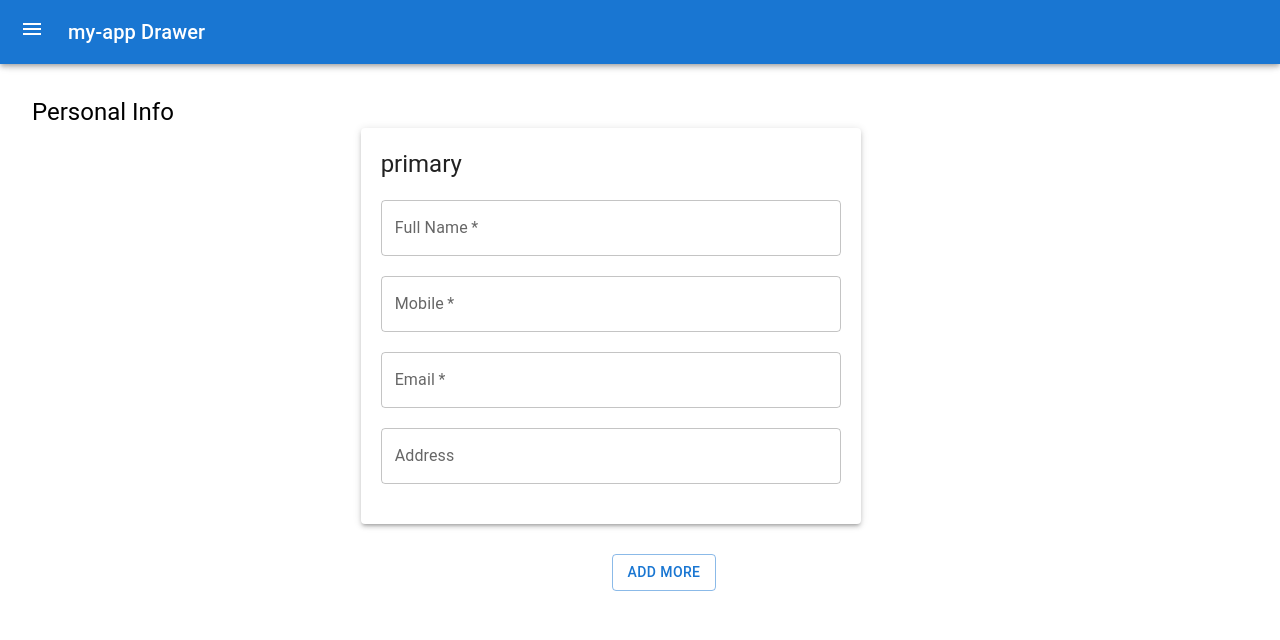
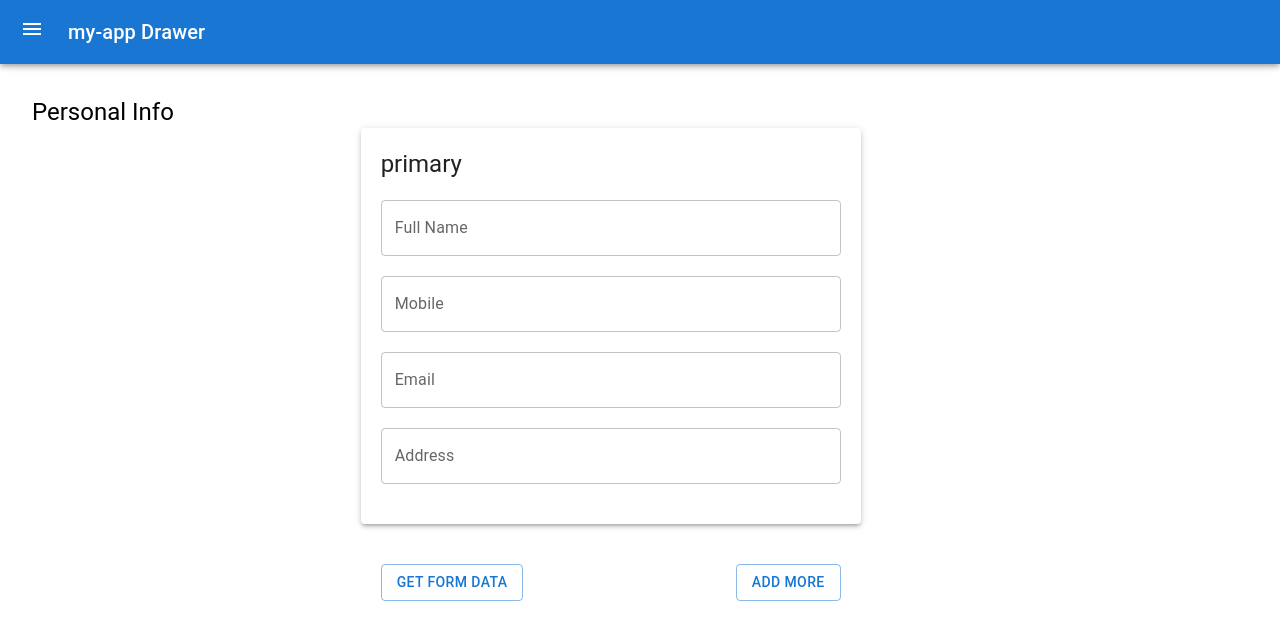
Before and after one commit to asim-mazari/my-app, a React (Create React App) app: page / in a window 1280 px wide. Shown: the top 640 px of the page. Built offline with nearby package versions, Linux system fonts and the light colour scheme.

Commit message:
validation performed using formik and yup

```diff
--- a/src/components/default-components/Contact/ContactBox.tsx
+++ b/src/components/default-components/Contact/ContactBox.tsx
@@ -1,13 +1,21 @@
 import React from "react";
 import { Box, Paper, Typography, TextField } from "@mui/material";
 import Field from "./Field";
+import { useFormik } from "formik";
+import * as Yup from "yup";
+
+
+
 
 interface ContactBoxProps {
   fields: Field[];
   setFields: React.Dispatch<React.SetStateAction<Field[]>>;
+  formik: any;
+  buttonClicked: boolean;
 }
 
-function ContactBox({ fields, setFields }: ContactBoxProps) {
+function ContactBox({ fields, setFields, formik, buttonClicked }: ContactBoxProps) {
+  let check=false;
   const handleFieldChange = (
     e: React.ChangeEvent<HTMLInputElement>,
     field: Field
@@ -25,23 +33,14 @@ function ContactBox({ fields, setFields }: ContactBoxProps) {
     setFields(updatedFields);
   };
 
-  const validateFields = () => {
-    const updatedFields = fields.map((field) => {
-      const { fullName, mobile, email } = field;
-      const isFullNameEmpty = fullName.trim() === "";
-      const isMobileEmpty = mobile.trim() === "";
-      const isEmailEmpty = email.trim() === "";
 
-      return {
-        ...field,
-        error: isFullNameEmpty || isMobileEmpty || isEmailEmpty,
-      };
-    });
-    setFields(updatedFields);
-  };
 
   return (
-    <Box sx={{ marginLeft: "26%" }} component="form">
+    <Box
+      sx={{ marginLeft: "26%" }}
+      component="form"
+      onSubmit={formik.handleSubmit}
+    >
       {fields.map((field) => (
         <Paper
           elevation={3}
@@ -55,70 +54,83 @@ function ContactBox({ fields, setFields }: ContactBoxProps) {
             label="Full Name"
             variant="outlined"
             fullWidth
-            required
+            name="fullName"
             value={field.fullName}
-            error={field.error && field.fullName.trim() === ""}
-            helperText={
-              field.error && field.fullName.trim() === ""
-                ? "Full Name is required"
-                : ""
+            onChange={(e: React.ChangeEvent<HTMLInputElement>) => {
+              formik.handleChange(e);
+              handleFieldChange(e, field);
+            }}
+            onBlur={formik.handleBlur}
+            error={
+              formik.touched.fullName &&
+              !!formik.errors.fullName &&
+              field.fullName.trim() === ""
             }
-            name="fullName"
-            onChange={(e: React.ChangeEvent<HTMLInputElement>) =>
-              handleFieldChange(e, field)
-            }
+            helperText={formik.touched.fullName && formik.errors.fullName}
             sx={{ marginBottom: "20px" }}
-            onBlur={validateFields} // Validate fields on blur
-            onKeyUp={validateFields} // Validate fields on keyup
           />
           <TextField
             label="Mobile"
             variant="outlined"
-            required
             fullWidth
+            name="mobile"
+            type="tel"
+            inputProps={{ pattern: "[0-9]*" }}
             value={field.mobile}
-            error={field.error && field.mobile.trim() === ""}
+            onChange={(e: React.ChangeEvent<HTMLInputElement>) => {
+              const { value } = e.target;
+              const isNumber = /^\d*$/.test(value); // Check if the value is a number
+              if (isNumber) {
+                formik.handleChange(e);
+                handleFieldChange(e, field);
+              }
+            }}
+            onBlur={formik.handleBlur}
+            error={
+              (formik.touched.mobile && !!formik.errors.mobile) ||
+              (!!field.mobile && !/^\d*$/.test(field.mobile)) // Check if the value is a string
+            }
             helperText={
-              field.error && field.mobile.trim() === ""
-                ? "Mobile is required"
-                : ""
-            }
-            name="mobile"
-            onChange={(e: React.ChangeEvent<HTMLInputElement>) =>
-              handleFieldChange(e, field)
+              (formik.touched.mobile && formik.errors.mobile) ||
+              (!!field.mobile &&
+                !/^\d*$/.test(field.mobile) &&
+                "Please enter numbers only")
             }
             sx={{ marginBottom: "20px" }}
-            onBlur={validateFields} // Validate fields on blur
-            onKeyUp={validateFields} // Validate fields on keyup
           />
+
           <TextField
             label="Email"
             variant="outlined"
-            required
             fullWidth
+            name="email"
             value={field.email}
-            error={field.error && field.email.trim() === ""}
-            helperText={
-              field.error && field.email.trim() === ""
-                ? "Email is required"
-                : ""
+            onChange={(e: React.ChangeEvent<HTMLInputElement>) => {
+              formik.handleChange(e);
+              handleFieldChange(e, field);
+            }}
+            onBlur={formik.handleBlur}
+            error={
+              formik.touched.email &&
+              !!formik.errors.email &&
+              field.email.trim() === ""
             }
-            name="email"
-            onChange={(e: React.ChangeEvent<HTMLInputElement>) =>
-              handleFieldChange(e, field)
-            }
+            helperText={formik.touched.email && formik.errors.email}
             sx={{ marginBottom: "20px" }}
-            onBlur={validateFields} // Validate fields on blur
-            onKeyUp={validateFields} // Validate fields on keyup
           />
           <TextField
             label="Address"
             variant="outlined"
             fullWidth
+            name="address"
+            onChange={formik.handleChange}
+            onBlur={formik.handleBlur}
             sx={{ marginBottom: "20px" }}
           />
         </Paper>
       ))}
+
+
     </Box>
   );
 }
--- a/src/components/default-components/Contact/ContactForm.tsx
+++ b/src/components/default-components/Contact/ContactForm.tsx
@@ -1,34 +1,54 @@
 import React, { useState } from "react";
-import { Box, Typography, Button } from "@mui/material";
+import { Box, Typography, Button, Grid } from "@mui/material";
 import ContactBox from "./ContactBox";
 import Field from "./Field";
-function ContactForm() {
-  const [fields, setFields] = useState<Field[]>([
-    {
-      id: 1,
-      label: "primary",
+import { useFormik } from "formik";
+import * as Yup from "yup";
+
+const validationSchema = Yup.object().shape({
+  fullName: Yup.string().required("Full Name is required"),
+  mobile: Yup.string().required("Mobile is required"),
+  email: Yup.string().email("Invalid email address").required("Email is required"),
+});
+
+interface ContactFormProps {
+  fields: Field[];
+  setFields: React.Dispatch<React.SetStateAction<Field[]>>;
+}
+
+function ContactForm({ fields, setFields }: ContactFormProps) {
+  const [buttonClicked, setButtonClicked] = useState(false);
+  const formik = useFormik({
+    initialValues: {
       fullName: "",
       mobile: "",
       email: "",
     },
-  ]);
+    validationSchema,
+    onSubmit: (values) => {
+      // Handle form submission if needed
+    },
+  });
+
   const handleAddField = () => {
-    let label;
-    if (fields.length === 1) {
-      label = "secondary";
-    } else if (fields.length === 2) {
-      label = "third";
-    } else {
-      label = "Additional info";
-    }
-    const isFormValid = fields.every((field) => {
+    setButtonClicked(true);
+    const isFieldsValid = fields.every((field) => {
       return (
         field.fullName.trim() !== "" &&
         field.mobile.trim() !== "" &&
         field.email.trim() !== ""
       );
     });
-    if (isFormValid) {
+    if (isFieldsValid && formik.isValid) {
+      let label;
+      if (fields.length === 1) {
+        label = "secondary";
+      } else if (fields.length === 2) {
+        label = "third";
+      } else {
+        label = "Additional info";
+      }
+
       const newField: Field = {
         id: fields.length + 1,
         label: label,
@@ -36,40 +56,40 @@ function ContactForm() {
         mobile: "",
         email: "",
       };
+
       setFields([...fields, newField]);
-    } else {
-      const updatedFields = fields.map((field) => {
-        if (
-          field.fullName.trim() === "" ||
-          field.mobile.trim() === "" ||
-          field.email.trim() === ""
-        ) {
-          return { ...field, error: true };
-        }
-        return field;
-      });
-      setFields(updatedFields);
     }
   };
+
+  function formdata() {
+    fields.map((data) => {
+      // form object off array
+    });
+  }
 
   return (
     <>
       <Box>
         <Typography variant="h5">Personal Info</Typography>
       </Box>
-      <ContactBox fields={fields} setFields={setFields} />
+      <ContactBox fields={fields} setFields={setFields} formik={formik} buttonClicked={buttonClicked} />
+
       <Box
         sx={{
-          width: "100%",
-          display: "flex",
-          justifyContent: "center",
-          alignItems: "center",
-          marginTop: "30px",
+          width: "460px",
+          padding: "20px",
+          marginBottom: "20px",
+          marginLeft: "26%",
         }}
       >
-        <Button variant="outlined" onClick={handleAddField}>
-          Add More
-        </Button>
+        <Grid container display="flex" justifyContent="space-between">
+          <Button variant="outlined" onClick={formdata}>
+            GET FORM DATA
+          </Button>
+          <Button variant="outlined" onClick={handleAddField}>
+            Add More
+          </Button>
+        </Grid>
       </Box>
     </>
   );
--- a/src/components/default-components/InnerBody.tsx
+++ b/src/components/default-components/InnerBody.tsx
@@ -1,8 +1,9 @@
 import React, { useState } from "react";
-import { Box, Toolbar} from "@mui/material";
+import { Box, Toolbar } from "@mui/material";
 import OurServices from "./OurServices";
 import ShowServices from "./ShowServices";
 import ContactForm from "./Contact/ContactForm";
+import Field from "./Contact/Field";
 
 interface ContentContainerProps {
   open: boolean;
@@ -14,6 +15,15 @@ const ContentContainer: React.FC<ContentContainerProps> = ({
   showServices,
 }) => {
   const [selectedServices, setSelectedServices] = useState<string[]>([]);
+  const [fields, setFields] = useState<Field[]>([
+    {
+      id: 1,
+      label: "primary",
+      fullName: "",
+      mobile: "",
+      email: "",
+    },
+  ]);
 
   const handleSelectedServicesChange = (services: string[]) => {
     setSelectedServices(services);
@@ -40,7 +50,7 @@ const ContentContainer: React.FC<ContentContainerProps> = ({
           <ShowServices selectedServices={selectedServices} />
         </>
       ) : (
-        <ContactForm />
+        <ContactForm fields={fields} setFields={setFields} />
       )}
     </Box>
   );
```
